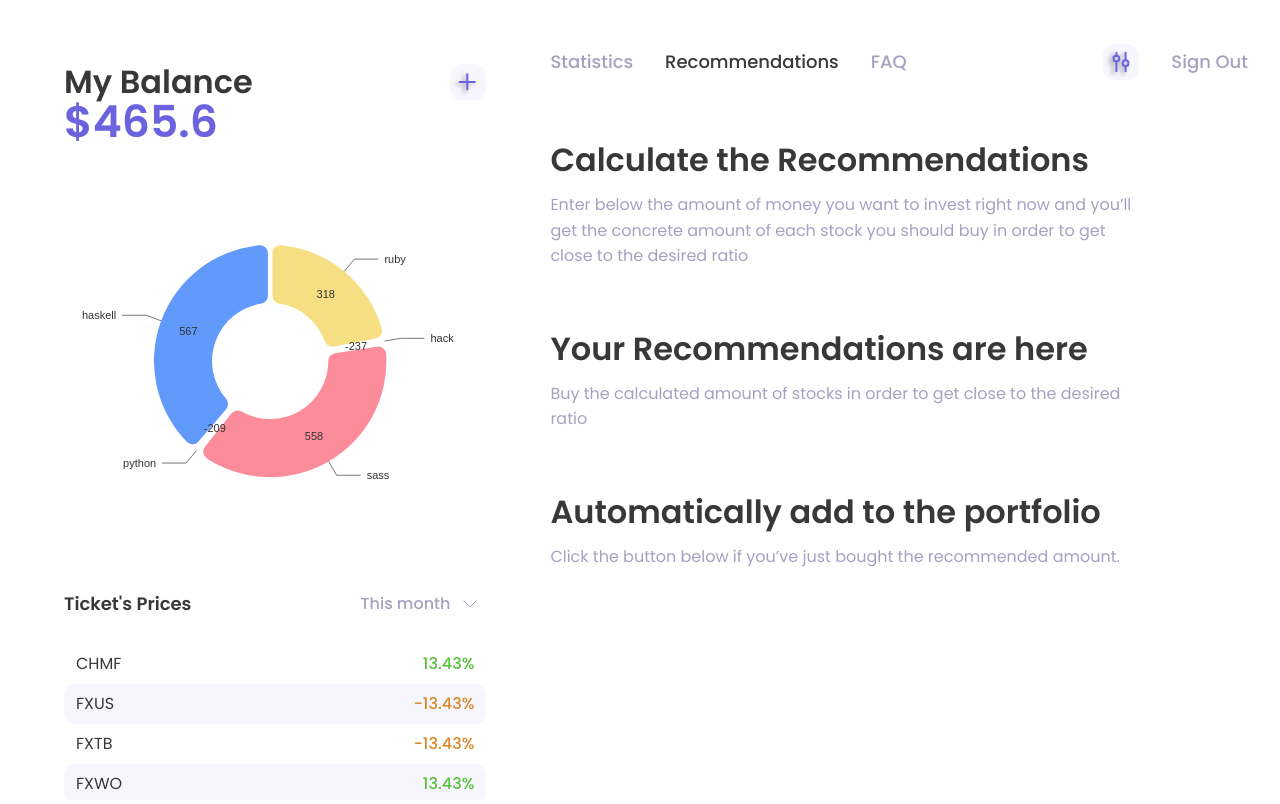
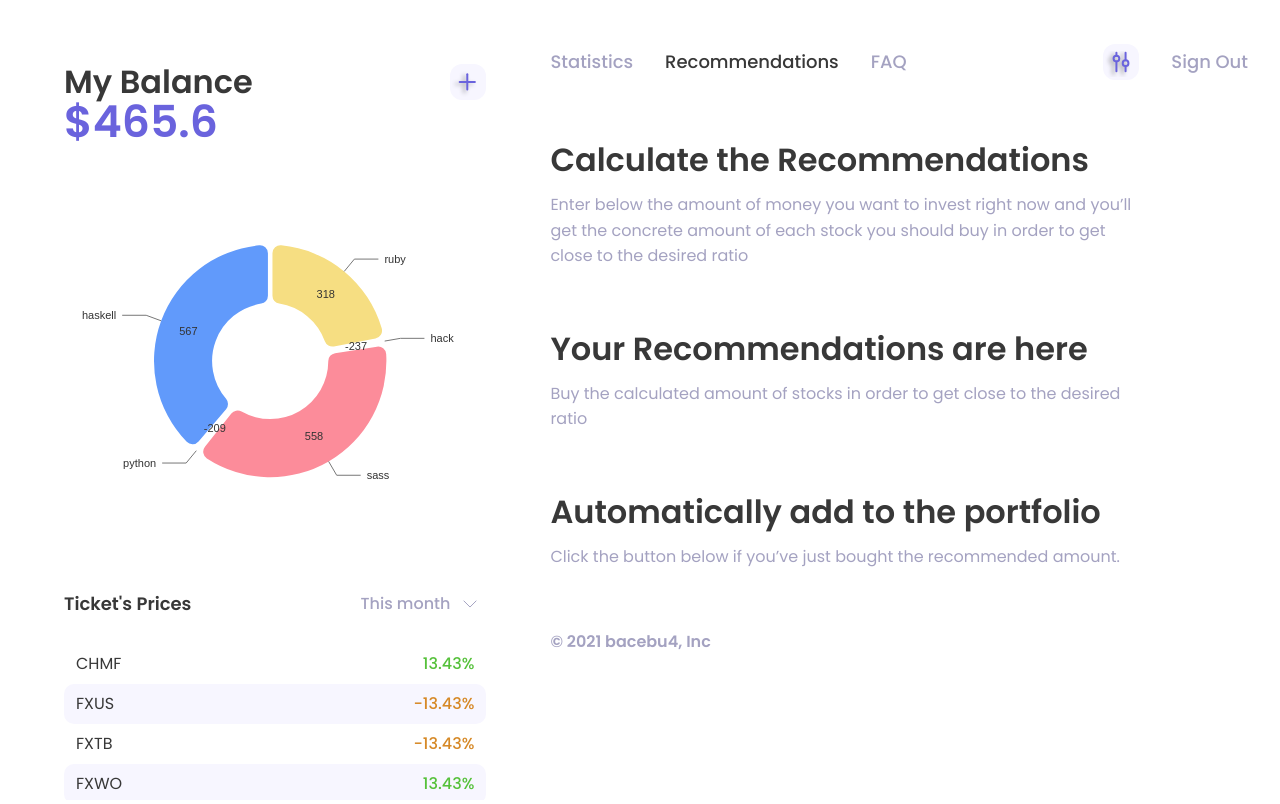
Before and after one commit to bacebu4/investing, a React (Create React App) app in the folder web/: page /recommendations in a window 1280 px wide. Built offline with nearby package versions, Linux system fonts and the light colour scheme.

Commit message:
layout: added footer

```diff
--- a/web/src/App.tsx
+++ b/web/src/App.tsx
@@ -7,6 +7,7 @@ import { FlexBox } from "./components/FlexBox";
 import React from "react";
 import { Recommendations } from "./containers/Recommendations";
 import { FAQ } from "./containers/FAQ";
+import { Footer } from "./containers/Footer";
 
 const SidebarContent = styled.aside`
   width: 33%;
@@ -52,6 +53,8 @@ function App() {
               <Statistics />
             </Route>
           </Switch>
+
+          <Footer />
         </MainContent>
       </FlexBox>
     </Router>
--- /dev/null
+++ b/web/src/containers/Footer.tsx
@@ -0,0 +1,15 @@
+import React from "react";
+import styled from "styled-components";
+import { FlexBox } from "../components/FlexBox";
+import { GRAY } from "../utils/colors";
+
+const FooterWrapper = styled.footer`
+  font-weight: 600;
+  color: ${GRAY};
+  padding-bottom: 32px;
+  margin-top: 64px;
+`;
+
+export const Footer: React.FC = () => {
+  return <FooterWrapper>© 2021 bacebu4, Inc</FooterWrapper>;
+};
```
